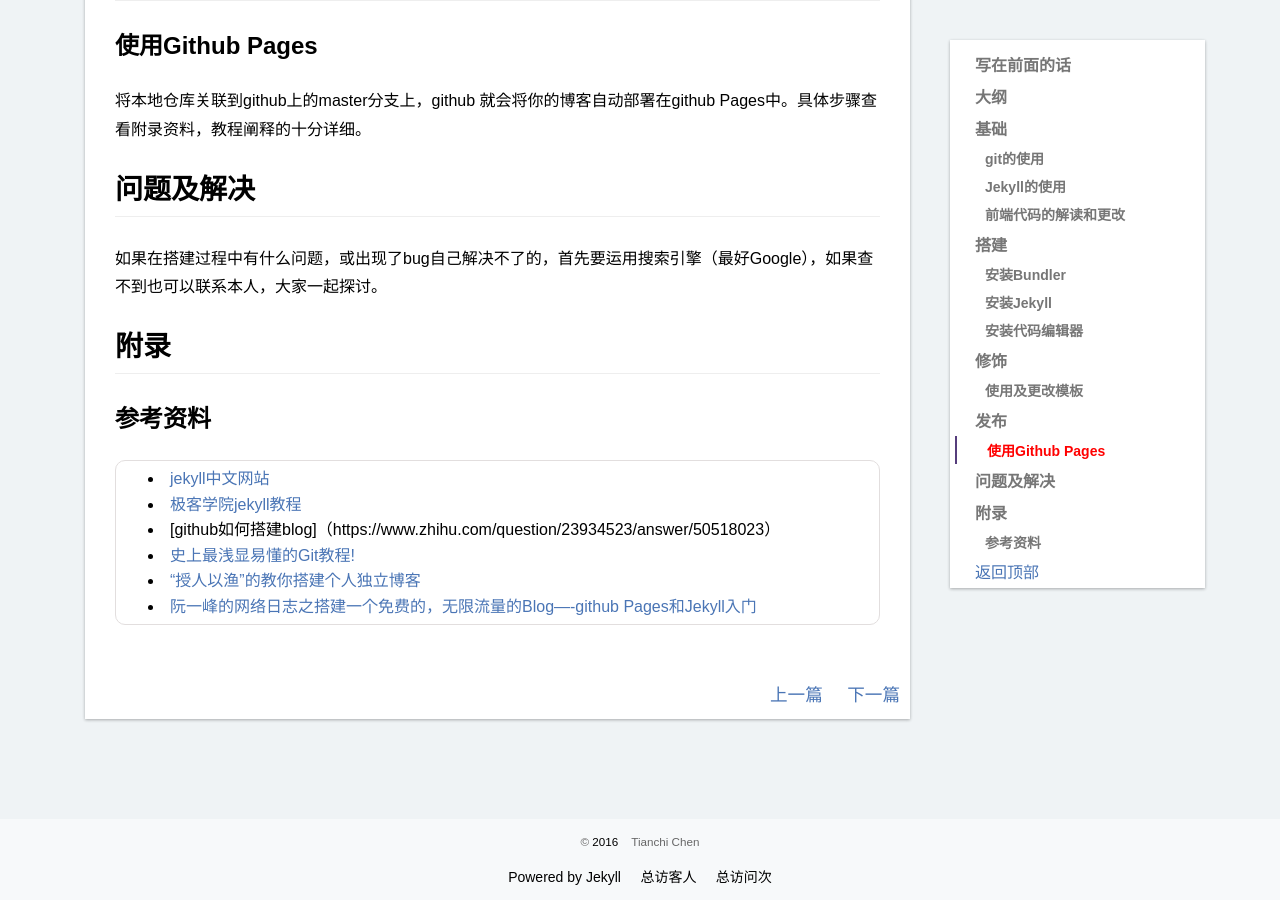
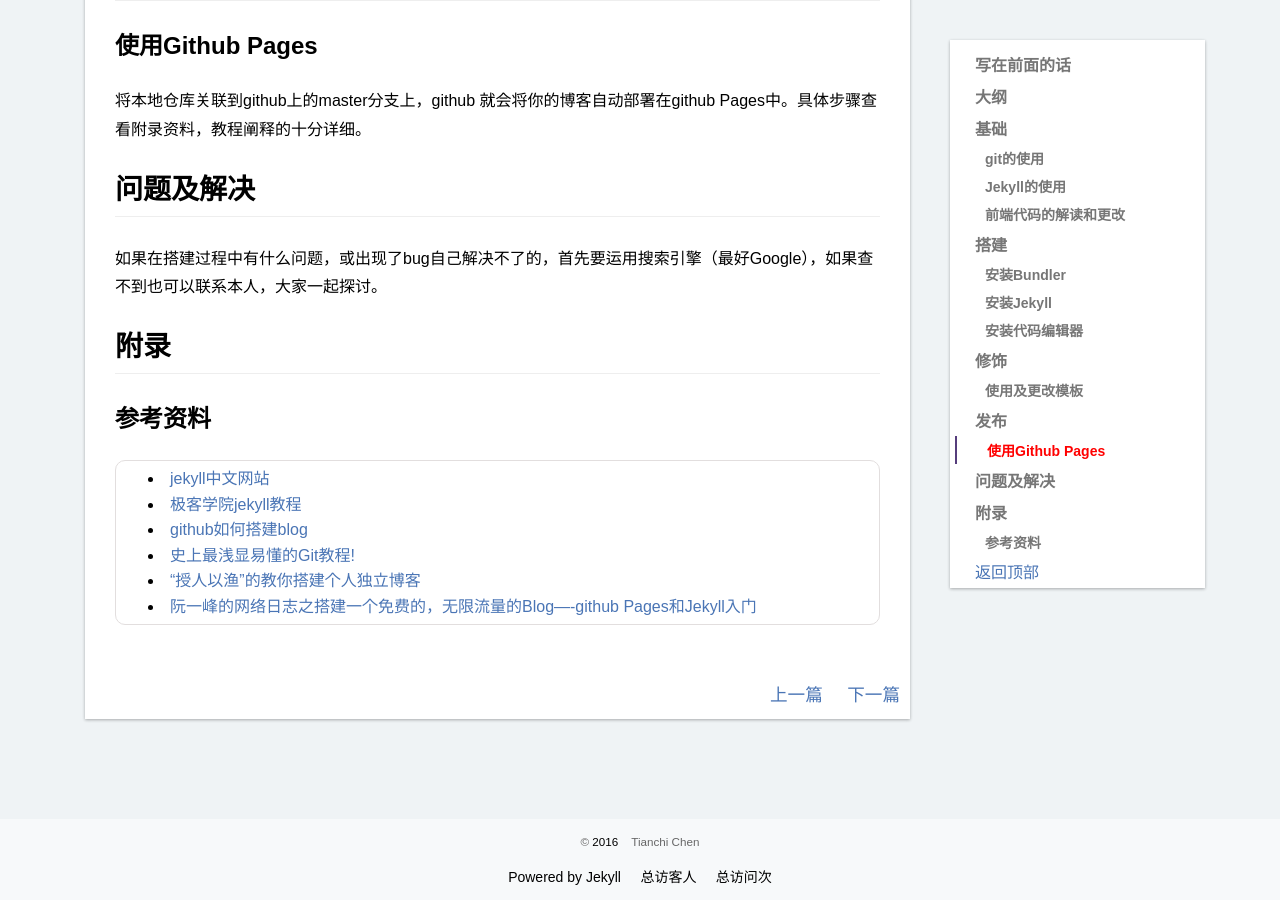
Before and after one commit to yexin0710/yexin0710.github.io, a Jekyll site: the page built from _posts/blog/2017-05-30-javascriptInnerCharEncoding.md, in a window 1280 px wide and 900 px high, scrolled down 2586 px. Built offline with Jekyll 4.4.1, drawn with Linux system fonts in a browser that asks for light colours; comment, search, counter and statistics services are not loaded.

Commit message:
6.5第五次修改

```diff
--- a/_posts/blog/2017-05-30-javascriptInnerCharEncoding.md
+++ b/_posts/blog/2017-05-30-javascriptInnerCharEncoding.md
@@ -79,7 +79,7 @@ WebStorm 是jetbrains公司旗下一款JavaScript 开发工具。
 
 * [jekyll中文网站](http://jekyll.com.cn/)
 * [极客学院jekyll教程](http://wiki.jikexueyuan.com/project/jekyll/usage.html)
-* [github如何搭建blog]（https://www.zhihu.com/question/23934523/answer/50518023）
+* [github如何搭建blog](https://www.zhihu.com/question/23934523/answer/50518023)
 * [史上最浅显易懂的Git教程!](http://www.liaoxuefeng.com/wiki/0013739516305929606dd18361248578c67b8067c8c017b000)
 * [“授人以渔”的教你搭建个人独立博客](http://www.jianshu.com/p/8f843034c7ec)
 * [阮一峰的网络日志之搭建一个免费的，无限流量的Blog----github Pages和Jekyll入门](http://www.ruanyifeng.com/blog/2012/08/blogging_with_jekyll.html)
```
Also changed, not shown: 2 other files.
